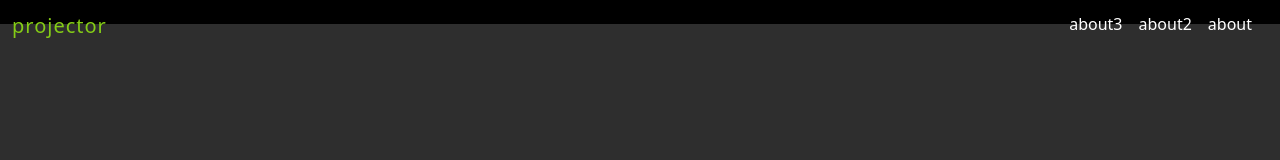
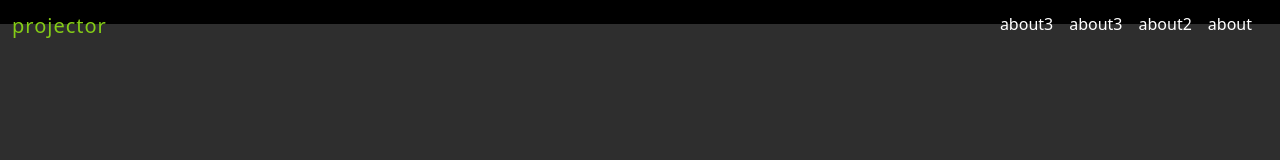
Before and after one commit to CSmithUI/projector, a React (Vite) app: page / in a window 1280 px wide. Shown: the top 160 px of the page. Built offline with nearby package versions, Linux system fonts and the light colour scheme.

Commit message:
Initial commit

```diff
--- a/src/App.tsx
+++ b/src/App.tsx
@@ -14,6 +14,7 @@ function App() {
             <li className='float-right pr-4'>about</li>
             <li className='float-right pr-4'>about2</li>
             <li className='float-right pr-4'>about3</li>
+            <li className='float-right pr-4'>about3</li>
           </ul>
         </nav>
       </header>
```
